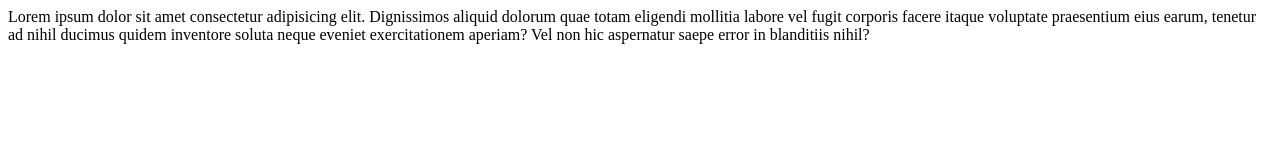
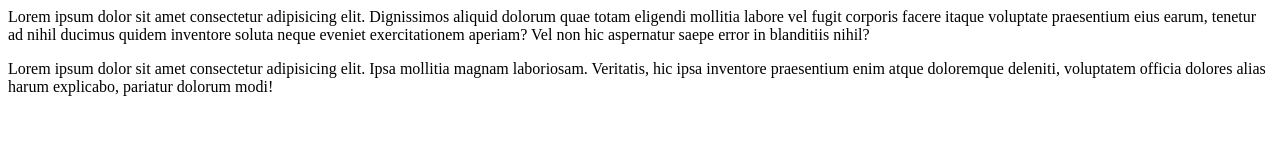
Before and after one commit to pawanstar123/localrepo, a plain HTML site: page index.html in a window 1280 px wide. Drawn offline with Linux system fonts and the light colour scheme.

Commit message:
new commit

```diff
--- a/index.html
+++ b/index.html
@@ -1 +1,3 @@
 <p>Lorem ipsum dolor sit amet consectetur adipisicing elit. Dignissimos aliquid dolorum quae totam eligendi mollitia labore vel fugit corporis facere itaque voluptate praesentium eius earum, tenetur ad nihil ducimus quidem inventore soluta neque eveniet exercitationem aperiam? Vel non hic aspernatur saepe error in blanditiis nihil?</p>
+
+<p>Lorem ipsum dolor sit amet consectetur adipisicing elit. Ipsa mollitia magnam laboriosam. Veritatis, hic ipsa inventore praesentium enim atque doloremque deleniti, voluptatem officia dolores alias harum explicabo, pariatur dolorum modi!</p>
```
